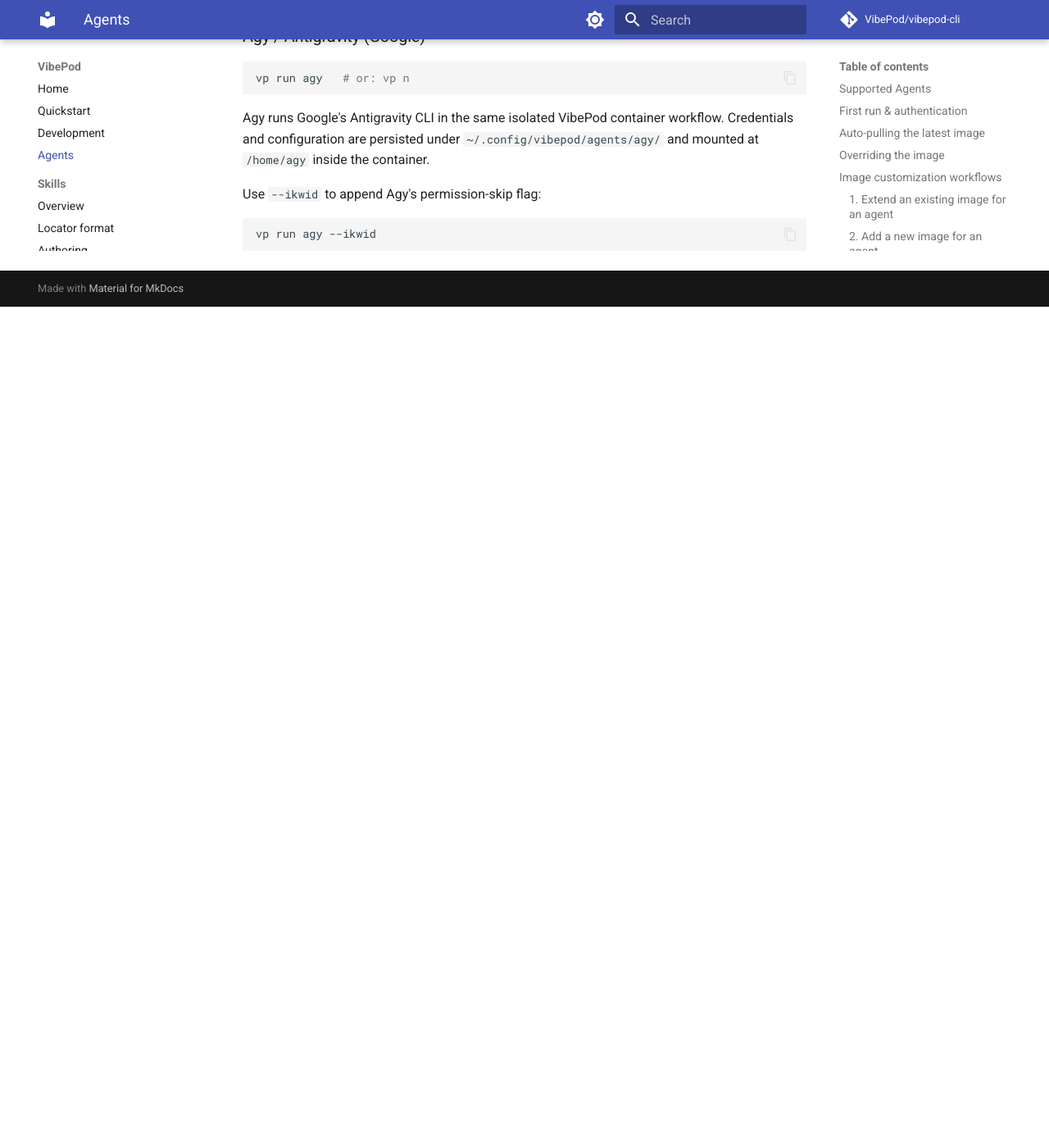
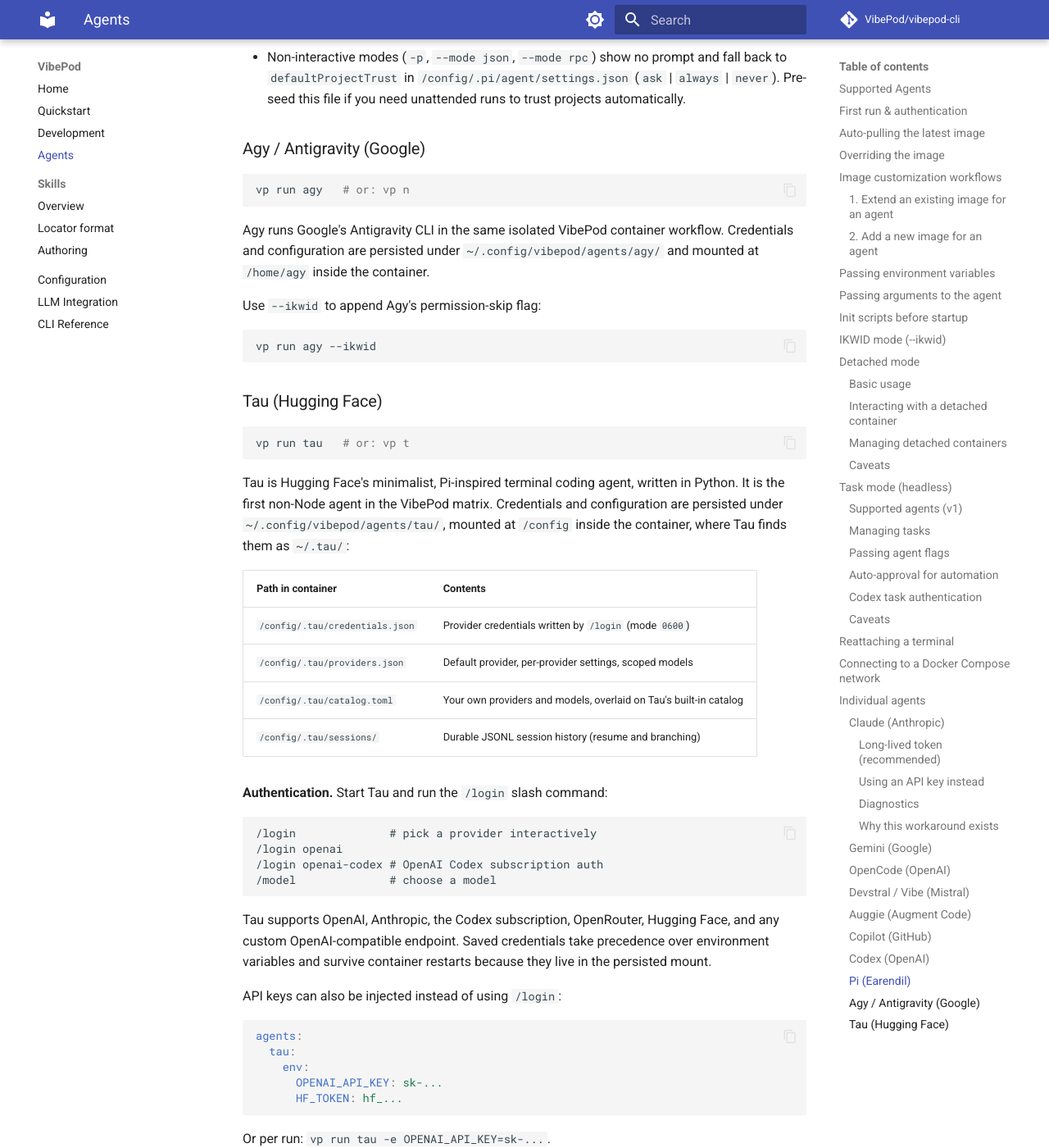
Before and after one commit to VibePod/vibepod-cli, an MkDocs documentation site: the page built from docs/agents/index.md, in a window 1280 px wide and 1400 px high, scrolled down 16080 px. Shown: the whole window at 82% size. Built offline with MkDocs 1.6.1 and Material for MkDocs 9.7.7, drawn with Linux system fonts in a browser that asks for light colours; comment, search, counter and statistics services are not loaded; before the commit the page ends 16454 px from its top, so only the background shows below that; some of the changed text lies outside the part shown.

Commit message:
Add tau coding agent to CLI

````diff
--- a/docs/agents/index.md
+++ b/docs/agents/index.md
@@ -15,6 +15,7 @@
 | `codex` | OpenAI | `vp x` | `vibepod/codex:latest` |
 | `pi` | Earendil | `vp pi` | `vibepod/pi:latest` |
 | `agy` (Antigravity) | Google | `vp n` | `vibepod/agy:latest` |
+| `tau` | Hugging Face | `vp t` | `vibepod/tau:latest` |
 
 Alias note: `vp run vibe` resolves to `vp run devstral`.
 
@@ -75,7 +76,7 @@
 
 ## Image customization workflows
 
-VibePod has a fixed set of supported agent IDs (`claude`, `gemini`, `opencode`, `devstral`, `auggie`, `copilot`, `codex`, `pi`, `agy`). The CLI also supports the alias `vibe`, which resolves to `devstral`. Image customization means changing the image used for one of those IDs.
+VibePod has a fixed set of supported agent IDs (`claude`, `gemini`, `opencode`, `devstral`, `auggie`, `copilot`, `codex`, `pi`, `agy`, `tau`). The CLI also supports the alias `vibe`, which resolves to `devstral`. Image customization means changing the image used for one of those IDs.
 
 ### 1. Extend an existing image for an agent
 
@@ -201,6 +202,7 @@
 | `agy` | `--dangerously-skip-permissions` |
 | `opencode` | Not supported |
 | `auggie` | Not supported |
+| `tau` | Not supported |
 
 Example:
 
@@ -286,6 +288,7 @@
 | `claude` | `claude -p "<prompt>"` |
 | `codex` | `codex exec "<prompt>"` |
 | `auggie` | `auggie --print "<prompt>"` |
+| `tau` | `tau -p "<prompt>"` |
 
 Other agents error with a clear message; support can be added by setting `headless_prefix` on their `AgentSpec`.
 
@@ -621,3 +624,71 @@
 ```bash
 vp run agy --ikwid
 ```
+
+### Tau (Hugging Face)
+
+```bash
+vp run tau   # or: vp t
+```
+
+Tau is Hugging Face's minimalist, Pi-inspired terminal coding agent, written in
+Python. It is the first non-Node agent in the VibePod matrix. Credentials and
+configuration are persisted under `~/.config/vibepod/agents/tau/`, mounted at
+`/config` inside the container, where Tau finds them as `~/.tau/`:
+
+| Path in container | Contents |
+|---|---|
+| `/config/.tau/credentials.json` | Provider credentials written by `/login` (mode `0600`) |
+| `/config/.tau/providers.json` | Default provider, per-provider settings, scoped models |
+| `/config/.tau/catalog.toml` | Your own providers and models, overlaid on Tau's built-in catalog |
+| `/config/.tau/sessions/` | Durable JSONL session history (resume and branching) |
+
+**Authentication.** Start Tau and run the `/login` slash command:
+
+```text
+/login              # pick a provider interactively
+/login openai
+/login openai-codex # OpenAI Codex subscription auth
+/model              # choose a model
+```
+
+Tau supports OpenAI, Anthropic, the Codex subscription, OpenRouter, Hugging
+Face, and any custom OpenAI-compatible endpoint. Saved credentials take
+precedence over environment variables and survive container restarts because
+they live in the persisted mount.
+
+API keys can also be injected instead of using `/login`:
+
+```yaml
+agents:
+  tau:
+    env:
+      OPENAI_API_KEY: sk-...
+      HF_TOKEN: hf_...
+```
+
+Or per run: `vp run tau -e OPENAI_API_KEY=sk-...`.
+
+**Custom models.** Drop a `catalog.toml` into
+`~/.config/vibepod/agents/tau/.tau/catalog.toml` on the host to add providers
+and models; it is overlaid on Tau's bundled catalog (scalar fields replace,
+`models` merge with your entries first). Tau deliberately ignores project-level
+`.tau/catalog.toml`, so a repository cannot redirect your model traffic.
+
+**Proxy and TLS.** Tau uses `httpx`, not Node. VibePod's proxy env applies as
+usual: `HTTP_PROXY`/`HTTPS_PROXY` route traffic through `vibepod-proxy`, and
+`SSL_CERT_FILE` points at the mounted mitmproxy CA, which `httpx` honors for its
+verification context. Streaming responses pass through unchanged.
+
+**Non-interactive mode.** Tau's print mode works with both `vp run` and task
+mode:
+
+```bash
+vp run tau -p "explain this repo"
+vp task create tau "Summarize the README"
+```
+
+**Skills.** Tau scans `~/.agents/skills/`, so skills installed via `vp skills`
+are mounted at `/config/.agents/skills/<id>` and picked up automatically.
+
+Tau has no auto-approval flag, so `--ikwid` is not supported for it.
````
Also changed, not shown: README.md (+4 -1 lines), docs/configuration.md (+8 -0 lines), docs/index.md (+1 -0 lines), docs/quickstart.md (+2 -2 lines), 9 other files.
